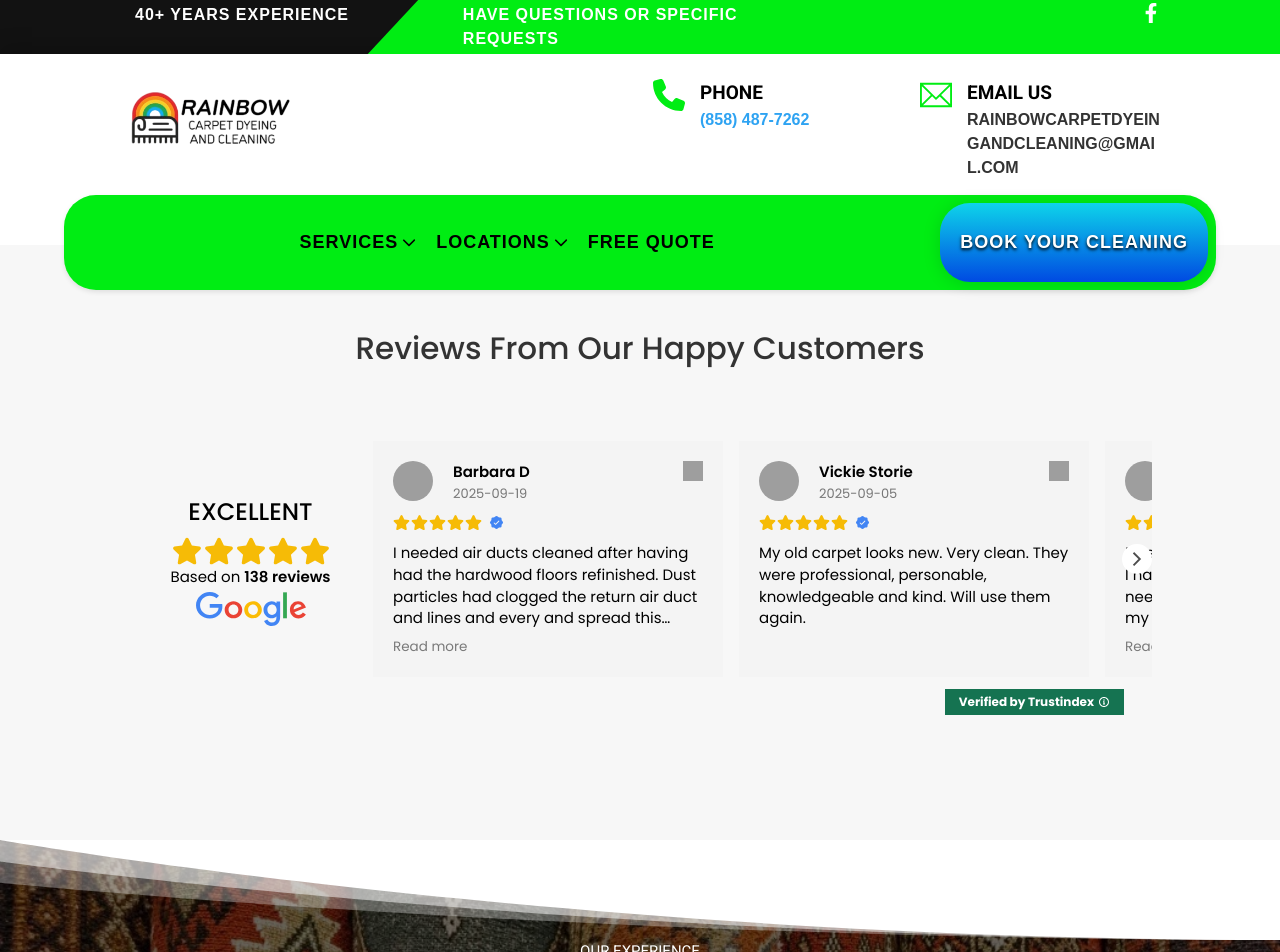
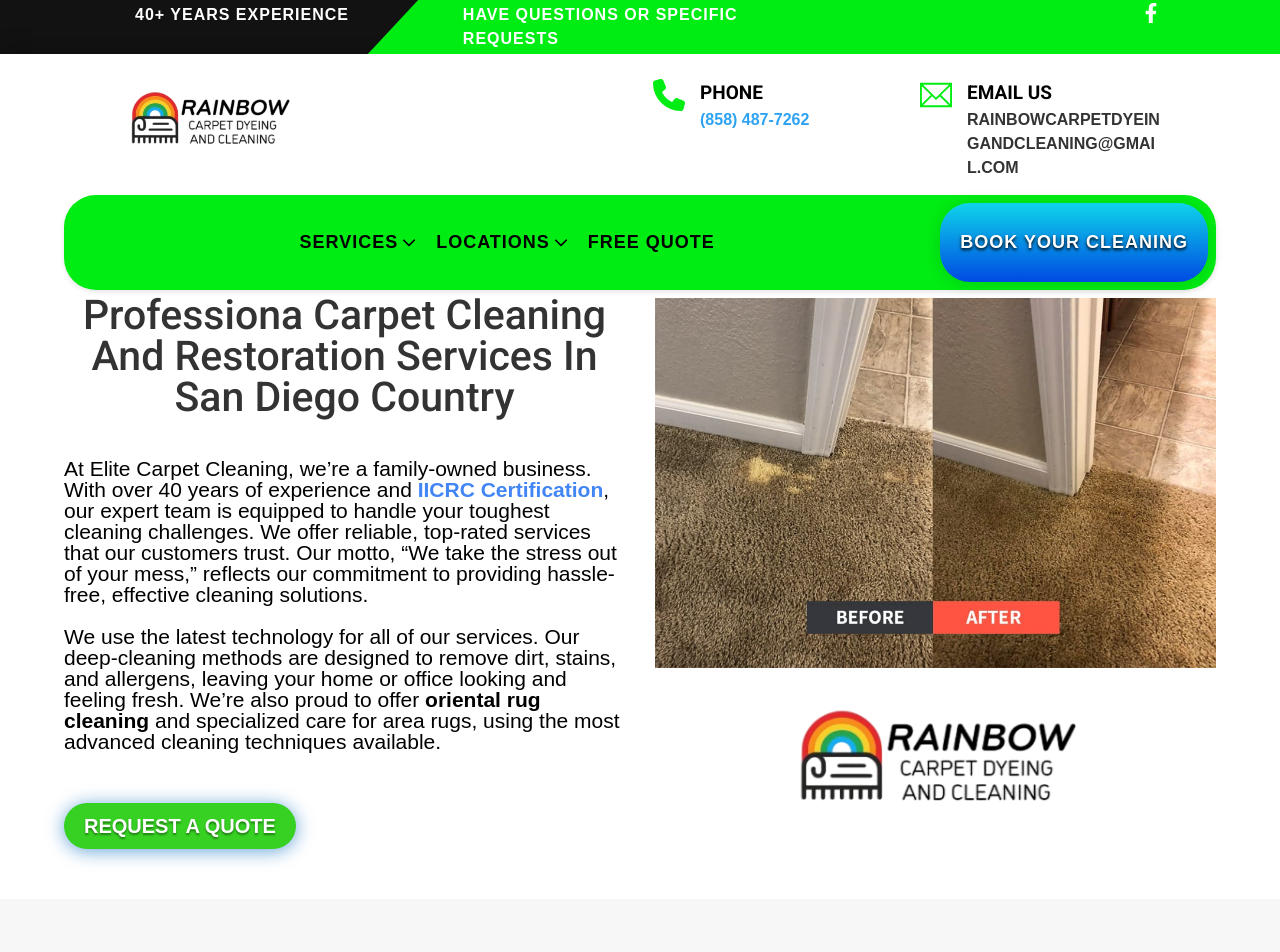
Before and after one commit to Walija-sh/RainbowCleaning, a React (Vite) app: page / in a window 1280 px wide. Shown: the top 952 px of the page. Built offline with nearby package versions, Linux system fonts and the light colour scheme; grey boxes are pictures that could not be loaded; a web font is replaced by a local one.

Commit message:
added overview

```diff
--- /dev/null
+++ b/src/components/Overview.jsx
@@ -0,0 +1,34 @@
+import React from 'react'
+import { Link } from 'react-router-dom'
+import assets from '../assets/assets'
+
+const Overview = () => {
+  return (
+    <div className='bg-white py-[50px]'>
+        <div className="max-w-[1340px] mx-auto w-[90%] grid gap-[30px] lg:grid-cols-2 lg:items-center">
+            <div className="grid">
+                <h2 className="roboto text-[41px] font-medium text-gray-4 pb-[10px] mb-[30px] leading-[41px] text-center capitalize">
+                   Professiona Carpet Cleaning And Restoration Services In San Diego Country
+
+                </h2>
+                <p className="pb-[21px] text-[21px] text-black leading-[21px] ">
+                    At Elite Carpet Cleaning, we’re a family-owned business. With over 40 years of experience and <Link to="#" className="text-check font-bold">IICRC Certification</Link>, our expert team is equipped to handle your toughest cleaning challenges. We offer reliable, top-rated services that our customers trust. Our motto, “We take the stress out of your mess,” reflects our commitment to providing hassle-free, effective cleaning solutions.
+                </p>
+                <p className="pb-[21px] text-[21px] text-black leading-[21px] mb-[30px] ">
+                    We use the latest technology for all of our services. Our deep-cleaning methods are designed to remove dirt, stains, and allergens, leaving your home or office looking and feeling fresh. We’re also proud to offer <span className='font-bold'>oriental rug cleaning</span> and specialized care for area rugs, using the most advanced cleaning techniques available.
+                </p>
+                <Link to="#" className='inline-block w-fit  justify-self-center md:justify-self-start  text-[20px]  text-white font-bold rounded-[30px] py-[6px] px-[20px]  bg-[#37d123] uppercase transition-all duration-100 ease-in  text-shadow-[0em_0.1em_0.1em_rgba(0,0,0,0.4)]  shadow-[0px_2px_18px_0px_rgba(12,113,195,0.63)] leading-[34px]'>
+                            Request a Quote</Link>
+            </div>
+            <div className="">
+                <img src={assets.beforeAndAfter} className='w-full' alt="" />
+                <div className="bg-white flex items-center justify-center p-5">
+                    <img src={assets.logo} className='w-full inline-block max-w-[60%]' alt="" />
+                </div>
+            </div>
+        </div>
+    </div>
+  )
+}
+
+export default Overview
--- a/src/pages/Home.jsx
+++ b/src/pages/Home.jsx
@@ -2,10 +2,12 @@ import React from 'react'
 import Cta from '../components/Cta'
 import OurExperience from '../components/OurExperience'
 import Reviews from '../components/Reviews'
+import Overview from '../components/Overview'
 
 const Home = () => {
   return (
     <div>
+      <Overview/>
       <Reviews/>
       <OurExperience/>
       <div className="h-[100px] bg-white w-full"></div>
```
